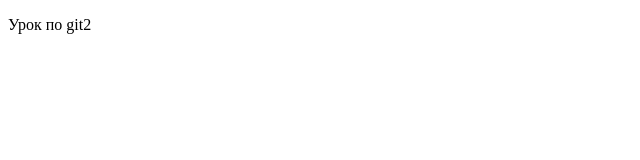
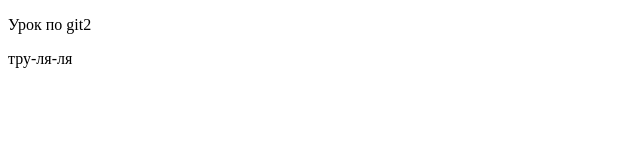
Before and after one commit to Rr91/gitSave, a plain HTML site: page index.html in a window 1280 px wide. Shown: the full height of the page, 0-640 px from the left. Drawn offline with Linux system fonts and the light colour scheme.

Commit message:
тру-ля-ля

```diff
--- a/index.html
+++ b/index.html
@@ -5,5 +5,6 @@
 </head>
 <body>
 <p>Урок по git2 </p>
+<p>тру-ля-ля</p>
 </body>
 </html>
```
